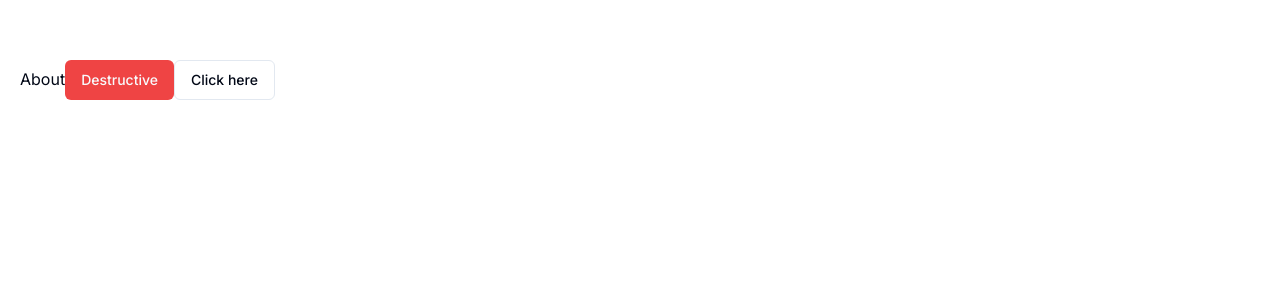
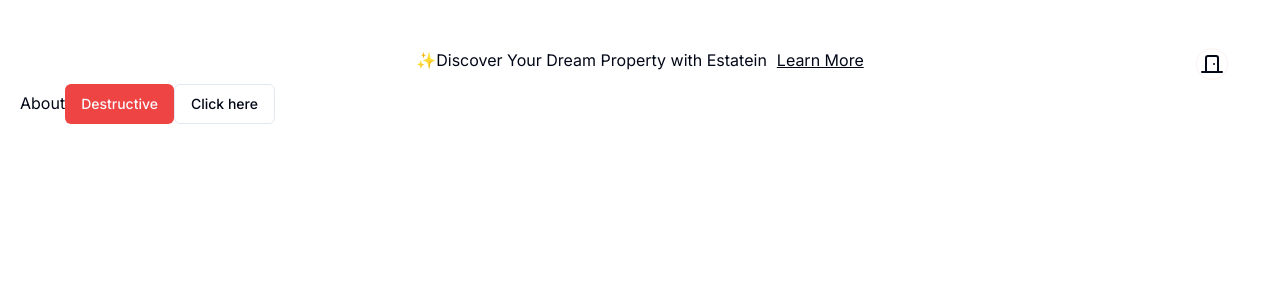
Before and after one commit to TheShagwell/real-estate-ui, a Next.js app: page /about-us in a window 1280 px wide. Shown: the top 300 px of the page. Built offline with nearby package versions, Linux system fonts and the light colour scheme.

Commit message:
Updated...

```diff
--- a/app/about-us/page.tsx
+++ b/app/about-us/page.tsx
@@ -2,11 +2,13 @@
 import React from 'react'
 import { Button, buttonVariants } from "@/components/ui/button"
 import Link from 'next/link'
+import Banner from '../components/banner'
 
 
 const About = () => {
   return (
     <div className='max-container px-5 py-12 mt-margin-48'>
+      <Banner/>
         About
         <Button className='mt-3' variant="destructive">Destructive</Button>
         <Link href="/" className={buttonVariants({ variant: "outline" })}>Click here</Link>
--- a/app/components/banner.tsx
+++ b/app/components/banner.tsx
@@ -1,17 +1,22 @@
+import { DoorClosed } from "lucide-react";
 import Link from "next/link";
 import React from "react";
 
 type Props = {};
 
-export default function banner({}: Props) {
+export default function Banner({}: Props) {
   return (
     <>
-      <div>
-        <span>✨Discover Your Dream Property with Estatein</span>
-        <Link href="/" className="underline">Learn More</Link>
-      </div>
-      <div className="absolute top-0 right-8">
-
+      <div className="relative">
+        <div className="flex justify-center items-center gap-[.625rem]">
+          <span>✨Discover Your Dream Property with Estatein</span>
+          <Link href="/" className="underline">
+            Learn More
+          </Link>
+        </div>
+        <div className="flex items-center justify-center absolute top-0 right-8 border border-solid border-red-50 rounded-full w-8 h-8">
+            <DoorClosed/>
+        </div>
       </div>
     </>
   );
```
